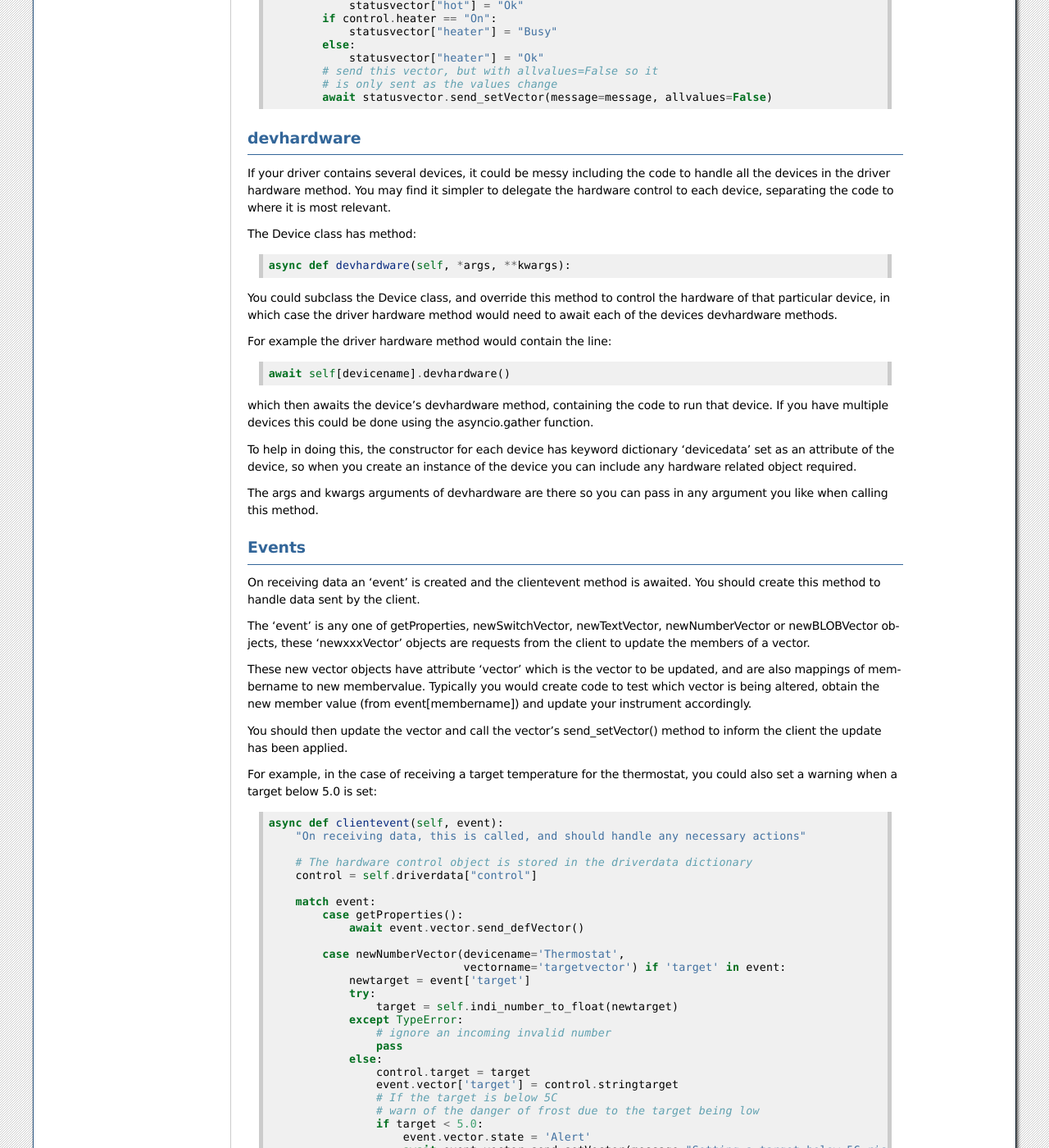
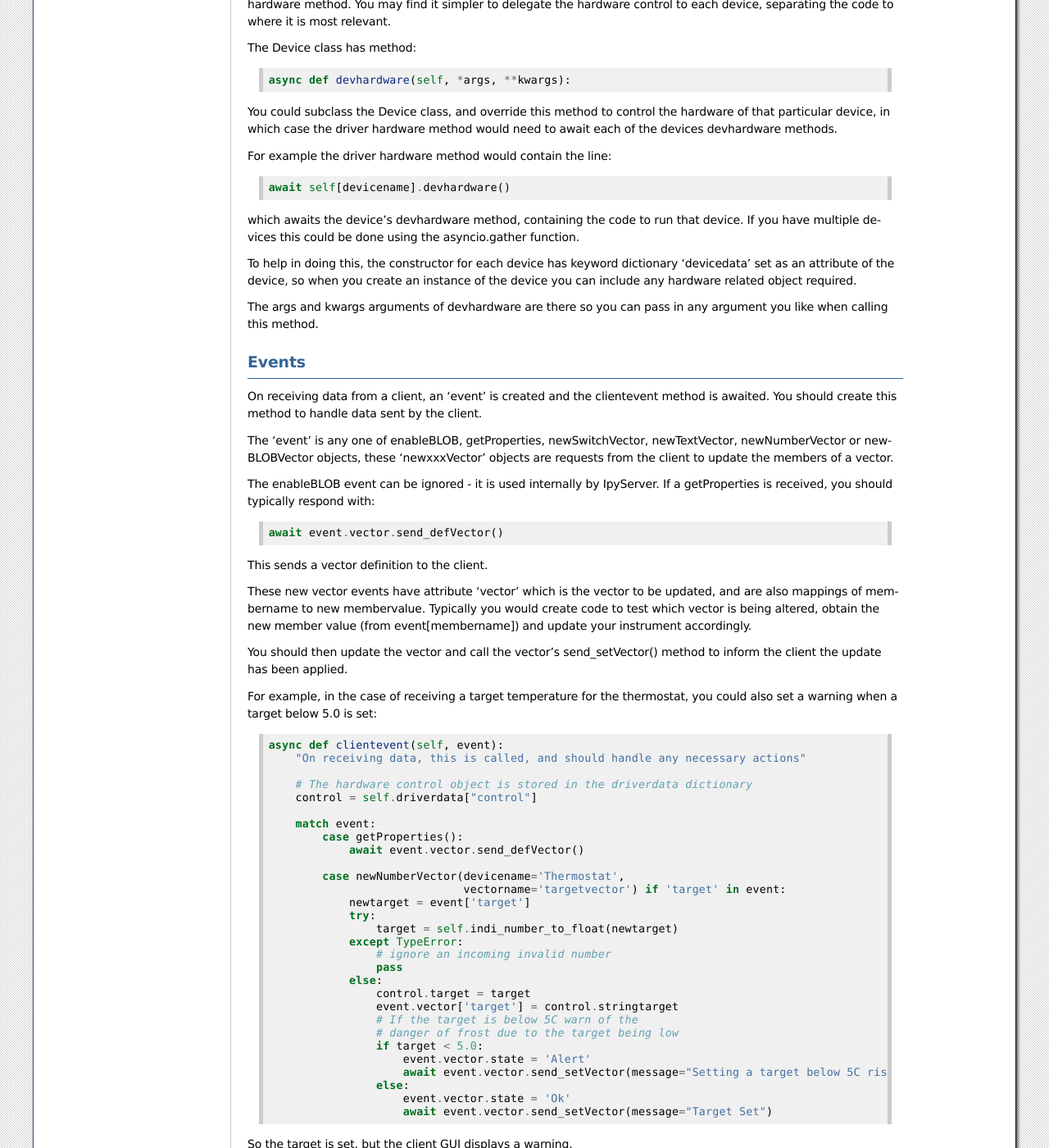
Before and after one commit to bernie-skipole/indipydriver, a Sphinx documentation site: the page built from docs/source/usage/hardware.rst, in a window 1280 px wide and 1400 px high, scrolled down 1498 px. Shown: the whole window at 82% size. Built offline with Sphinx 7.4.7, drawn with Linux system fonts in a browser that asks for light colours; some of the changed text lies outside the part shown.

Commit message:
working on docs

```diff
--- a/docs/source/usage/hardware.rst
+++ b/docs/source/usage/hardware.rst
@@ -32,17 +32,6 @@
 
         # And the Driver will contain this device
         driver = ThermoDriver(devices=[thermostat],  control=thermalcontrol)
-
-
-The constructor of the driver has keyword dictionary 'driverdata' set as an attribute of the driver, so when you create an instance of the driver you can include any hardware related objects required.  In this case, the keyword 'control' has been set to an instance of the ThermalControl class, and therefore methods and attributes which control the hardware are available.
-
-Driver methods have access to the thermalcontrol object simply by using::
-
-
-       control = self.driverdata["control"]
-
-
-The control object has coroutine method poll_thermostat(). When the hardware method is called, it can create a task from this co-routine, which is therefore immediately set running, and can then happily run in the background.
 
 
 The hardware method becomes::
@@ -107,7 +96,7 @@
 
     await self[devicename].devhardware()
 
-which then awaits the device's devhardware method, containing the code to run that device. If you have multiple devices this could be done using the asyncio.gather function.
+which awaits the device's devhardware method, containing the code to run that device. If you have multiple devices this could be done using the asyncio.gather function.
 
 To help in doing this, the constructor for each device has keyword dictionary 'devicedata' set as an attribute of the device, so when you create an instance of the device you can include any hardware related object required.
 
@@ -117,11 +106,17 @@
 Events
 ^^^^^^
 
-On receiving data an 'event' is created and the clientevent method is awaited. You should create this method to handle data sent by the client.
+On receiving data from a client, an 'event' is created and the clientevent method is awaited. You should create this method to handle data sent by the client.
 
-The 'event' is any one of getProperties, newSwitchVector, newTextVector, newNumberVector or newBLOBVector objects, these 'newxxxVector' objects are requests from the client to update the members of a vector.
+The 'event' is any one of enableBLOB, getProperties, newSwitchVector, newTextVector, newNumberVector or newBLOBVector objects, these 'newxxxVector' objects are requests from the client to update the members of a vector.
 
-These new vector objects have attribute 'vector' which is the vector to be updated, and are also mappings of membername to new membervalue. Typically you would create code to test which vector is being altered, obtain the new member value (from event[membername]) and update your instrument accordingly.
+The enableBLOB event can be ignored - it is used internally by IpyServer. If a getProperties is received, you should typically respond with::
+
+    await event.vector.send_defVector()
+
+This sends a vector definition to the client.
+
+These new vector events have attribute 'vector' which is the vector to be updated, and are also mappings of membername to new membervalue. Typically you would create code to test which vector is being altered, obtain the new member value (from event[membername]) and update your instrument accordingly.
 
 You should then update the vector and call the vector's send_setVector() method to inform the client the update has been applied.
 
@@ -148,8 +143,8 @@
                 else:
                     control.target = target
                     event.vector['target'] = control.stringtarget
-                    # If the target is below 5C
-                    # warn of the danger of frost due to the target being low
+                    # If the target is below 5C warn of the
+                    # danger of frost due to the target being low
                     if target < 5.0:
                         event.vector.state = 'Alert'
                         await event.vector.send_setVector(message="Setting a target below 5C risks frost damage")
--- a/docs/source/usage/ipydriver.rst
+++ b/docs/source/usage/ipydriver.rst
@@ -4,7 +4,7 @@
 .. autoclass:: indipydriver.IPyDriver
    :members:
 
-There are three ways a driver can be run, assuming 'driver' is an instance of this method.
+There are three ways a driver can be run, assuming 'driver' is an instance of this class.
 
 This outputs the xml data on stdout, and reads it on stdin::
 
```
Also changed, not shown: 2 other files.
